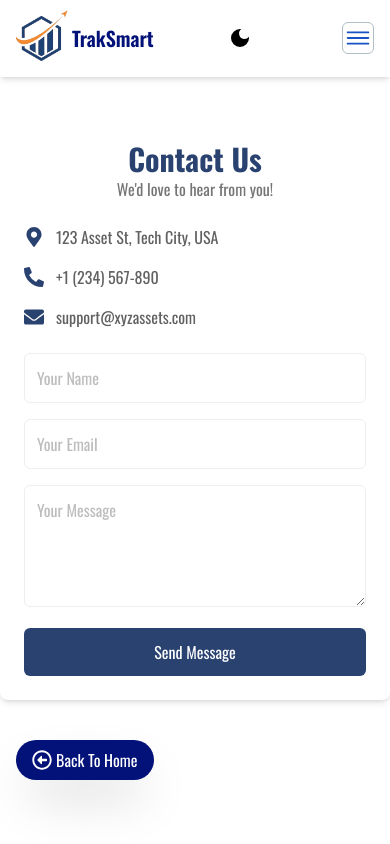
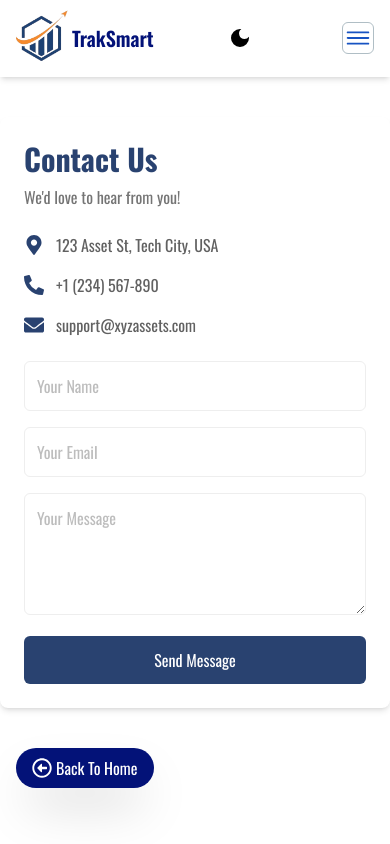
Before and after one commit to wptasmina/xyz-company-client, a React (Vite) app: page /contact in a window 390 px wide. Built offline with nearby package versions, Linux system fonts and the light colour scheme; no server answers.

Commit message:
banner and contact page update

```diff
--- a/src/Page/ContactPage/ContactPage.jsx
+++ b/src/Page/ContactPage/ContactPage.jsx
@@ -18,49 +18,52 @@ const ContactPage = () => {
     setFormData({ name: "", email: "", message: "" });
   };
 
+  const contactInfo = [
+    { icon: <FaMapMarkerAlt className="text-xl text-[#1a3566ee]" />, text: "123 Asset St, Tech City, USA" },
+    { icon: <FaPhoneAlt className="text-xl text-[#1a3566ee]" />, text: "+1 (234) 567-890" },
+    { icon: <FaEnvelope className="text-xl text-[#1a3566ee]" />, text: "support@xyzassets.com" },
+  ];
+
+
   return (
     <>
       <Helmet>
         <title>TrakSmart | Contact </title>
       </Helmet>
-    <Navbar/>
+      <Navbar />
+
       <section className="max-w-4xl mx-auto p-6 my-10 bg-white shadow-md rounded-lg dark:bg-gray-900">
-      <h2 className="text-3xl font-bold text-center text-[#1a3566ee] dark:text-white">Contact Us</h2>
-      <p className="text-center text-gray-600 dark:text-gray-300">We'd love to hear from you!</p>
+        <h2 className="text-3xl font-bold md:text-center text-[#1a3566ee] dark:text-white pb-2">Contact Us</h2>
+        <p className="md:text-center text-gray-600 dark:text-gray-300">We'd love to hear from you!</p>
 
         <div className="flex flex-col md:flex-row gap-6 mt-6">
+
           {/* Contact Info */}
-        <div className="w-full md:w-1/2 space-y-4">
-          <div className="flex items-center gap-3 text-gray-700 dark:text-gray-300">
-            <FaMapMarkerAlt className="text-xl text-[#1a3566ee]" />
-            <p>123 Asset St, Tech City, USA</p>
+          <div className="flex flex-col w-full md:w-1/2 space-y-4">
+            {contactInfo.map((item, idx) => (
+              <div key={idx} className="flex items-center gap-3 text-start text-gray-700 dark:text-gray-300">
+                {item.icon}
+                <p>{item.text}</p>
               </div>
-          <div className="flex items-center gap-3 text-gray-700 dark:text-gray-300">
-            <FaPhoneAlt className="text-xl text-[#1a3566ee]" />
-            <p>+1 (234) 567-890</p>
-          </div>
-          <div className="flex items-center gap-3 text-gray-700 dark:text-gray-300">
-            <FaEnvelope className="text-xl text-[#1a3566ee]" />
-            <p>support@xyzassets.com</p>
-          </div>
+            ))}
           </div>
 
           {/* Contact Form */}
           <div className="w-full md:w-1/2">
             <form onSubmit={handleSubmit} className="space-y-4">
-            <input type="text" name="name" value={formData.name} onChange={handleChange} placeholder="Your Name" className="w-full p-3 border rounded-md dark:bg-gray-800 dark:text-white" required />
-            <input type="email" name="email" value={formData.email} onChange={handleChange} placeholder="Your Email" className="w-full p-3 border rounded-md dark:bg-gray-800 dark:text-white" required />
-            <textarea name="message" value={formData.message} onChange={handleChange} rows="4" placeholder="Your Message" className="w-full p-3 border rounded-md dark:bg-gray-800 dark:text-white" required></textarea>
+              <input type="text" name="name" value={formData.name} onChange={handleChange} placeholder="Your Name" className="w-full p-3 border rounded-md dark:bg-gray-900 dark:border-gray-800 dark:text-white" required />
+              <input type="email" name="email" value={formData.email} onChange={handleChange} placeholder="Your Email" className="w-full p-3 border rounded-md dark:bg-gray-900 dark:border-gray-800 dark:text-white" required />
+              <textarea name="message" value={formData.message} onChange={handleChange} rows="4" placeholder="Your Message" className="w-full p-3 border rounded-md dark:bg-gray-900 dark:border-gray-800 dark:text-white" required></textarea>
               <button type="submit" className="w-full bg-[#1a3566ee] text-white py-3 rounded-md hover:bg-blue-700">Send Message</button>
             </form>
           </div>
         </div>
       </section>
 
-    <div className="max-w-4xl mx-auto px-4 pb-8  ">
+      <div className="max-w-4xl mx-auto px-4 pb-8">
         <Link to="/">
           <button className="inline-flex items-center gap-1 shadow-2xl bg-[#031278] text-white px-4 py-2 rounded-full">
-            <FaRegArrowAltCircleLeft className="text-xl"  />Back To Home
+            <FaRegArrowAltCircleLeft className="text-xl" />Back To Home
           </button>
         </Link>
       </div>
--- a/src/components/Banner.jsx
+++ b/src/components/Banner.jsx
@@ -30,7 +30,7 @@ export default function Banner() {
       className="mySwiper "
     >
       <SwiperSlide>
-        <section className='relative bg-bannerImg bg-no-repeat bg-cover bg-center w-full h-auto object-fill' >
+        <section className='relative bg-bannerImg bg-no-repeat bg-cover bg-top w-full h-auto object-fill' >
           <div class="w-full h-[400px] object-cover flex justify-center items-center bg-blackOvrtlay">
             <div class="p-2 flex justify-center items-center flex-col gap-4">
               <h1 className='text-white md:text-4xl text-2xl font-bold text-center'>Smart Asset Managment for HR Excellence</h1>
--- a/src/components/Navbar.jsx
+++ b/src/components/Navbar.jsx
@@ -56,14 +56,14 @@ const Navbar = () => {
             Home
           </NavLink>
           <NavLink to="/product-featur" className="font-semibold text-gray-700 hover:text-[#031278] dark:text-white dark:hover:text-white/70 duration-300">
-            Product Features
+             Features_Product
           </NavLink>
-          <NavLink to="/employee-register" className="font-semibold text-gray-700 hover:text-[#031278] dark:text-white dark:hover:text-white/70 duration-300">
+          {/* <NavLink to="/employee-register" className="font-semibold text-gray-700 hover:text-[#031278] dark:text-white dark:hover:text-white/70 duration-300">
             Join as Employee
           </NavLink>
           <NavLink to="/hr-register" className="font-semibold text-gray-700 hover:text-[#031278] dark:text-white dark:hover:text-white/70 duration-300">
             Join as HR Manager
-          </NavLink>
+          </NavLink> */}
           <NavLink to="/contact" className="font-semibold text-gray-700 hover:text-[#031278] dark:text-white dark:hover:text-white/70 duration-300">
             Contact
           </NavLink>
@@ -110,7 +110,7 @@ const Navbar = () => {
             to="/product-featur"
             className="font-semibold text-gray-700 hover:text-[#031278] dark:text-white dark:hover:text-[#1a3566]"
           >
-            Product Features
+            Features_Product
           </NavLink>
           <NavLink
             to="/employee-register"
```
Lines whose indentation alone changed are shown as unchanged.
